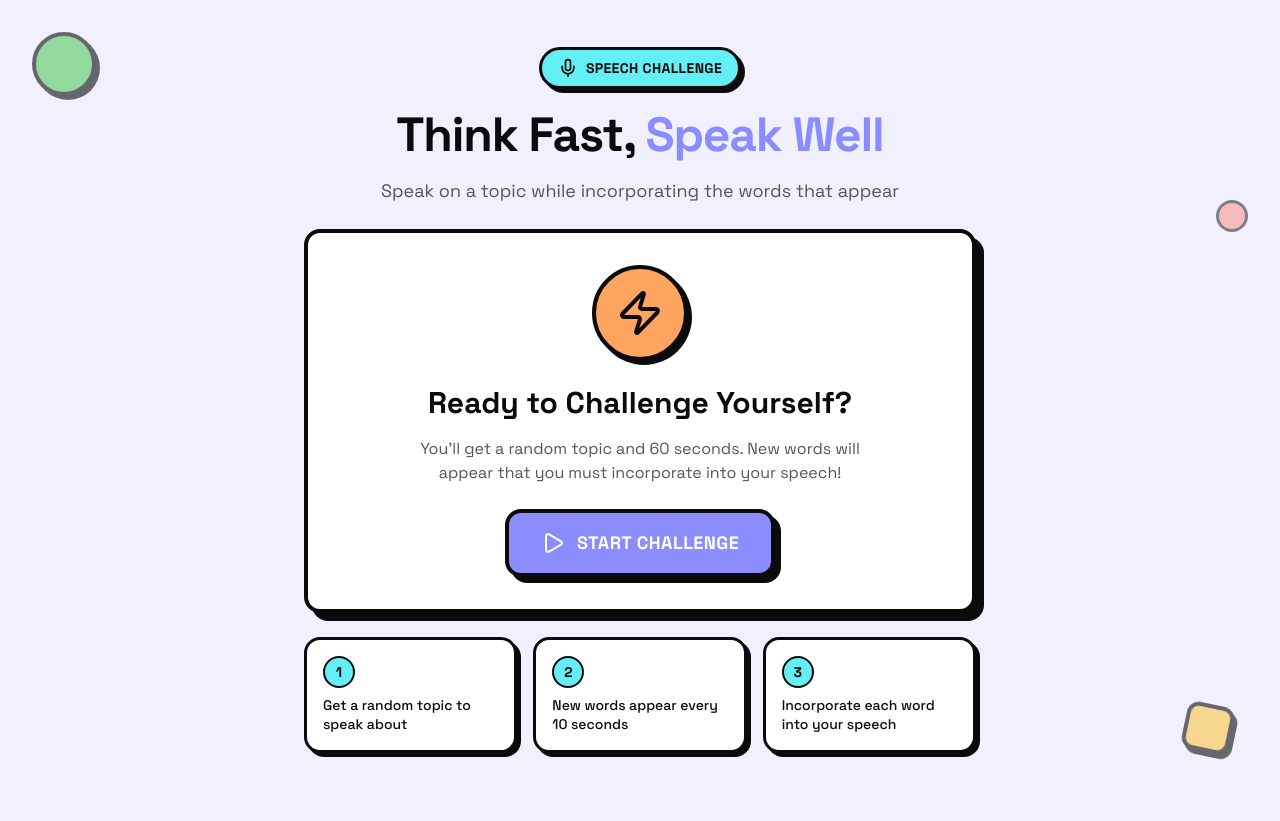
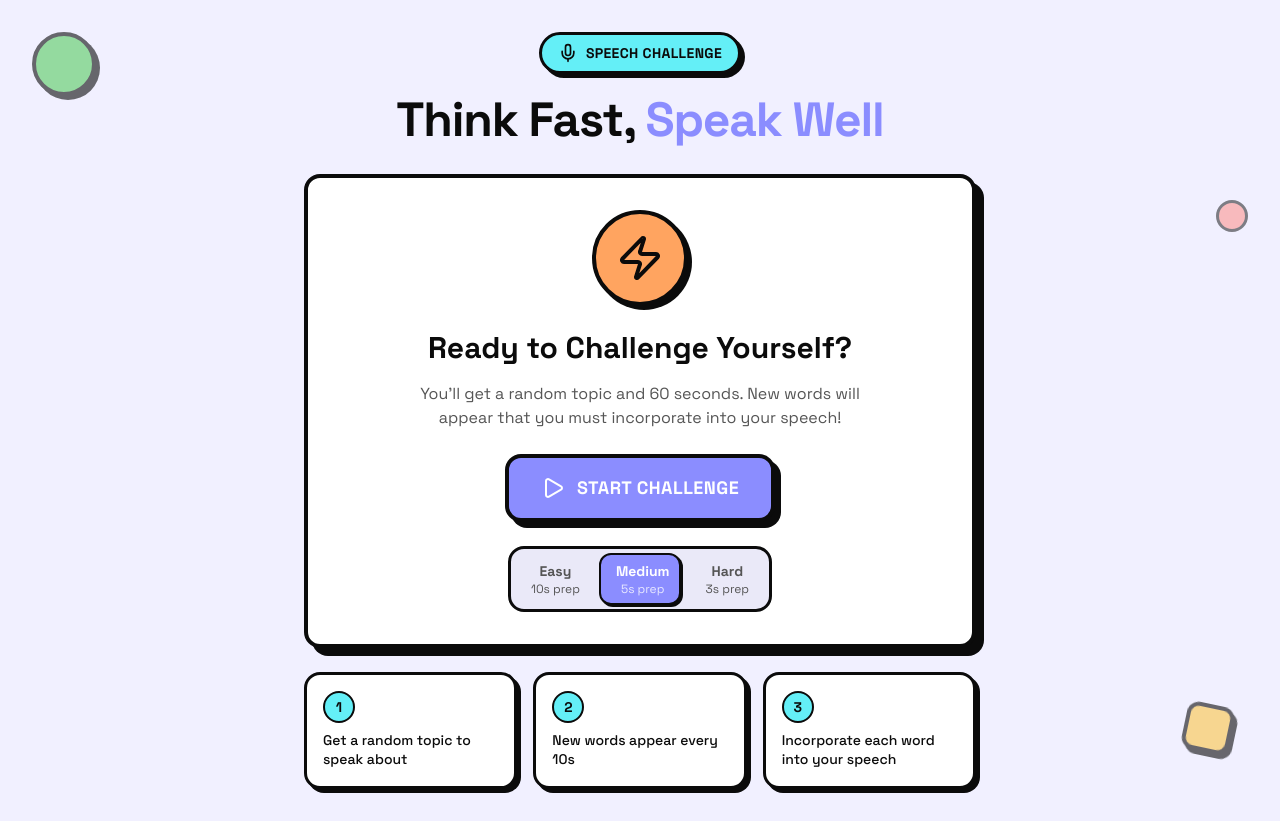
Before and after one commit to Byrrajus12/speakingChallenge, a Next.js app: page / in a window 1280 px wide. Before the commit the page ends 800 px from the top, so only its background shows below. Built offline with nearby package versions, Linux system fonts and the light colour scheme.

Commit message:
Refactor game configuration to support difficulty levels and local state management for difficulty preferences

```diff
--- a/components/speech-challenge.tsx
+++ b/components/speech-challenge.tsx
@@ -2,55 +2,82 @@
 
 import { useState, useEffect, useCallback } from "react"
 import { Play, RotateCcw, Mic, Zap } from "lucide-react"
-import { getRandomTopic, GAME_CONFIG, type Topic } from "@/lib/game-data"
+import {
+  getRandomTopic,
+  getGameConfig,
+  DIFFICULTY_CONFIG,
+  DIFFICULTY_STORAGE_KEY,
+  type Topic,
+  type Difficulty,
+} from "@/lib/game-data"
 
 type GameState = "idle" | "countdown" | "playing" | "finished"
 
-const COUNTDOWN_DURATION = 5 // 5 second "get ready" phase
-
 export function SpeechChallenge() {
+  const [difficulty, setDifficulty] = useState<Difficulty>("medium")
   const [gameState, setGameState] = useState<GameState>("idle")
   const [topic, setTopic] = useState<Topic | null>(null)
   const [currentWordIndex, setCurrentWordIndex] = useState(-1)
-  const [timeLeft, setTimeLeft] = useState(GAME_CONFIG.totalTime)
+  const [timeLeft, setTimeLeft] = useState(getGameConfig("medium").totalTime)
   const [elapsedTime, setElapsedTime] = useState(0)
-  const [countdownTime, setCountdownTime] = useState(COUNTDOWN_DURATION)
+  const [countdownTime, setCountdownTime] = useState(getGameConfig("medium").prepTime)
+
+  useEffect(() => {
+    const stored = localStorage.getItem(DIFFICULTY_STORAGE_KEY)
+    if (stored === "easy" || stored === "medium" || stored === "hard") {
+      setDifficulty(stored)
+    }
+  }, [])
+
+  const handleDifficultyChange = (newDifficulty: Difficulty) => {
+    setDifficulty(newDifficulty)
+    localStorage.setItem(DIFFICULTY_STORAGE_KEY, newDifficulty)
+  }
+
+  const gameConfig = getGameConfig(difficulty)
 
   const startGame = useCallback(() => {
     const newTopic = getRandomTopic()
+    const config = getGameConfig(difficulty)
     setTopic(newTopic)
     setGameState("countdown")
     setCurrentWordIndex(-1)
-    setTimeLeft(GAME_CONFIG.totalTime)
+    setTimeLeft(config.totalTime)
     setElapsedTime(0)
-    setCountdownTime(COUNTDOWN_DURATION)
-  }, [])
+    setCountdownTime(config.prepTime)
+  }, [difficulty])
 
   const resetGame = useCallback(() => {
+    const config = getGameConfig(difficulty)
     setGameState("idle")
     setTopic(null)
     setCurrentWordIndex(-1)
-    setTimeLeft(GAME_CONFIG.totalTime)
+    setTimeLeft(config.totalTime)
     setElapsedTime(0)
-    setCountdownTime(COUNTDOWN_DURATION)
-  }, [])
+    setCountdownTime(config.prepTime)
+  }, [difficulty])
 
   // Countdown timer (get ready phase)
   useEffect(() => {
     if (gameState !== "countdown") return
 
+    if (gameConfig.prepTime <= 0) {
+      setGameState("playing")
+      return
+    }
+
     const interval = setInterval(() => {
       setCountdownTime((prev) => {
         if (prev <= 1) {
           setGameState("playing")
-          return COUNTDOWN_DURATION
+          return gameConfig.prepTime
         }
         return prev - 1
       })
     }, 1000)
 
     return () => clearInterval(interval)
-  }, [gameState])
+  }, [gameState, gameConfig.prepTime])
 
   // Main game timer (starts after countdown)
   useEffect(() => {
@@ -59,9 +86,9 @@ export function SpeechChallenge() {
     const interval = setInterval(() => {
       setElapsedTime((prev) => {
         const newTime = prev + 1
-        setTimeLeft(GAME_CONFIG.totalTime - newTime)
+        setTimeLeft(gameConfig.totalTime - newTime)
 
-        if (newTime >= GAME_CONFIG.totalTime) {
+        if (newTime >= gameConfig.totalTime) {
           setGameState("finished")
           return prev
         }
@@ -70,23 +97,23 @@ export function SpeechChallenge() {
     }, 1000)
 
     return () => clearInterval(interval)
-  }, [gameState])
+  }, [gameState, gameConfig.totalTime])
 
   // Word reveal logic
   useEffect(() => {
     if (gameState !== "playing" || !topic) return
 
     // Calculate which word should be shown based on elapsed time
-    if (elapsedTime >= GAME_CONFIG.firstWordDelay) {
+    if (elapsedTime >= gameConfig.firstWordDelay) {
       const wordsSinceFirst = Math.floor(
-        (elapsedTime - GAME_CONFIG.firstWordDelay) / GAME_CONFIG.wordInterval
+        (elapsedTime - gameConfig.firstWordDelay) / gameConfig.wordInterval
       )
       const newIndex = Math.min(wordsSinceFirst, topic.words.length - 1)
       setCurrentWordIndex(newIndex)
     }
-  }, [elapsedTime, gameState, topic])
+  }, [elapsedTime, gameState, topic, gameConfig.firstWordDelay, gameConfig.wordInterval])
 
-  const progressPercentage = (elapsedTime / GAME_CONFIG.totalTime) * 100
+  const progressPercentage = (elapsedTime / gameConfig.totalTime) * 100
   const currentWord = topic?.words[currentWordIndex]
   const isIdle = gameState === "idle"
 
@@ -118,9 +145,7 @@ export function SpeechChallenge() {
               <h1 className="text-[2.2rem] sm:text-4xl md:text-5xl leading-tight font-bold tracking-tight text-balance">
                 Think Fast, <span className="text-primary">Speak Well</span>
               </h1>
-              <p className="mt-2.5 sm:mt-3 text-muted-foreground text-base sm:text-lg max-w-xl mx-auto">
-                Speak on a topic while incorporating the words that appear
-              </p>
+
             </>
           )}
         </header>
@@ -144,6 +169,34 @@ export function SpeechChallenge() {
                 <Play className="w-6 h-6" />
                 Start Challenge
               </button>
+
+              <div className="mt-6">
+                <div className="inline-flex items-center gap-1 p-1 bg-muted rounded-xl border-3 border-foreground relative">
+                  <div
+                    className="absolute top-1 bottom-1 bg-primary rounded-lg border-2 border-foreground shadow-[2px_2px_0px_0px] shadow-foreground transition-all duration-300 ease-out"
+                    style={{
+                      width: "calc(33.333% - 4px)",
+                      left: difficulty === "easy" ? "4px" : difficulty === "medium" ? "calc(33.333% + 2px)" : "calc(66.666%)",
+                    }}
+                  />
+                  {(["easy", "medium", "hard"] as Difficulty[]).map((level) => (
+                    <button
+                      key={level}
+                      onClick={() => handleDifficultyChange(level)}
+                      className={`relative z-10 bg-transparent flex flex-col items-center px-4 py-2 rounded-lg transition-colors duration-300 ${
+                        difficulty === level
+                          ? "text-primary-foreground"
+                          : "text-muted-foreground hover:text-foreground"
+                      }`}
+                    >
+                      <span className="font-bold text-sm">{DIFFICULTY_CONFIG[level].label}</span>
+                      <span className={`text-xs transition-colors duration-300 ${difficulty === level ? "text-primary-foreground/80" : "text-muted-foreground"}`}>
+                        {DIFFICULTY_CONFIG[level].description}
+                      </span>
+                    </button>
+                  ))}
+                </div>
+              </div>
             </div>
           )}
 
@@ -288,7 +341,7 @@ export function SpeechChallenge() {
           <div className="mt-4 md:mt-6 grid grid-cols-3 gap-2 md:gap-4">
             {[
               { num: "1", text: "Get a random topic to speak about" },
-              { num: "2", text: "New words appear every 10 seconds" },
+              { num: "2", text: `New words appear every ${gameConfig.wordInterval}s` },
               { num: "3", text: "Incorporate each word into your speech" },
             ].map((item) => (
               <div
--- a/lib/game-data.ts
+++ b/lib/game-data.ts
@@ -1,6 +1,16 @@
 export interface Topic {
   question: string
   words: string[]
+}
+
+export type Difficulty = "easy" | "medium" | "hard"
+
+export const DIFFICULTY_STORAGE_KEY = "speechchall_difficulty"
+
+export const DIFFICULTY_CONFIG: Record<Difficulty, { label: string; description: string }> = {
+  easy: { label: "Easy", description: "10s prep" },
+  medium: { label: "Medium", description: "5s prep" },
+  hard: { label: "Hard", description: "3s prep" },
 }
 
 export const topics: Topic[] = [
@@ -154,10 +164,16 @@ export function getRandomTopic(): Topic {
   return topics[Math.floor(Math.random() * topics.length)]
 }
 
-// Game timing configuration
-export const GAME_CONFIG = {
-  totalTime: 60, // seconds
-  firstWordDelay: 5, // seconds before first word
-  wordInterval: 10, // seconds between words
-  wordCount: 5,
+export function getGameConfig(difficulty: Difficulty = "medium") {
+  const difficultyTiming: Record<Difficulty, { prepTime: number; firstWordDelay: number; wordInterval: number }> = {
+    easy: { prepTime: 10, firstWordDelay: 5, wordInterval: 15 },
+    medium: { prepTime: 5, firstWordDelay: 5, wordInterval: 10 },
+    hard: { prepTime: 3, firstWordDelay: 5, wordInterval: 8 },
+  }
+
+  return {
+    totalTime: 60,
+    ...difficultyTiming[difficulty],
+    wordCount: 5,
+  }
 }
```
